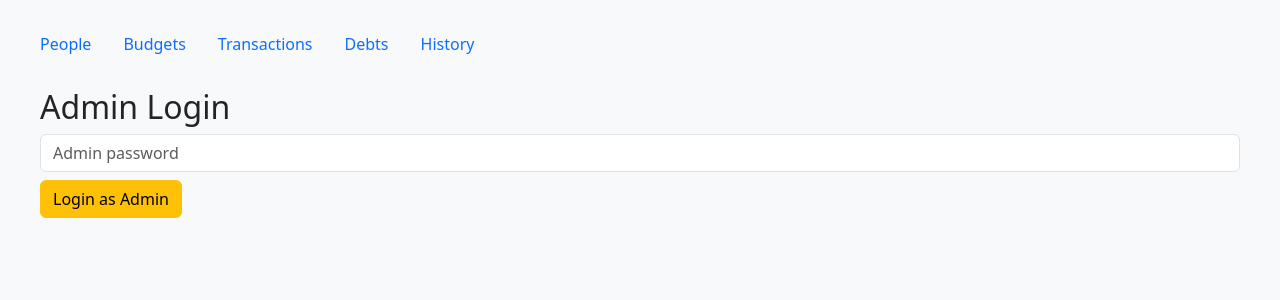
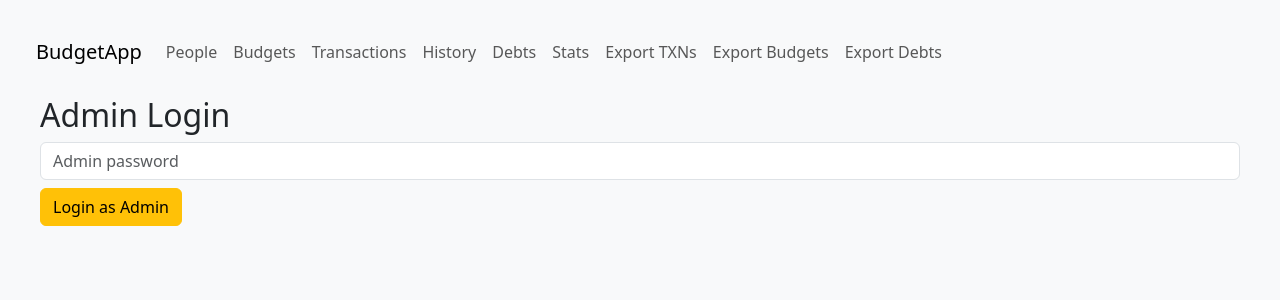
Before and after one commit to TarunB-Git/travelapp, a Flask app: page /admin/login in a window 1280 px wide. Shown: the top 300 px of the page. Run offline with Flask 3, Linux system fonts and the light colour scheme; parts of the project's set-up code (start-up, migrations or seed data) failed here and were passed over.

Commit message:
Update base.html

```diff
--- a/app/templates/base.html
+++ b/app/templates/base.html
@@ -10,13 +10,27 @@
   />
 </head>
 <body class="p-4 bg-light">
-  <nav class="nav mb-4 flex-wrap">
-    <a class="nav-link" href="{{ url_for('views_bp.people_page') }}">People</a>
-    <a class="nav-link" href="{{ url_for('views_bp.budgets_page') }}">Budgets</a>
-    <a class="nav-link" href="{{ url_for('views_bp.transactions_page') }}">Transactions</a>
-    <a class="nav-link" href="{{ url_for('views_bp.debts_page') }}">Debts</a>
-    <a class="nav-link" href="{{ url_for('views_bp.history_page') }}">History</a>
-  </nav>
+  <nav class="navbar navbar-expand-lg navbar-light bg-light mb-3">
+  <div class="container-fluid">
+    <a class="navbar-brand" href="/">BudgetApp</a>
+    <button class="navbar-toggler" type="button" data-bs-toggle="collapse" data-bs-target="#navMenu">
+      <span class="navbar-toggler-icon"></span>
+    </button>
+    <div class="collapse navbar-collapse" id="navMenu">
+      <ul class="navbar-nav me-auto mb-2 mb-lg-0">
+        <li class="nav-item"><a class="nav-link" href="/people">People</a></li>
+        <li class="nav-item"><a class="nav-link" href="/budgets">Budgets</a></li>
+        <li class="nav-item"><a class="nav-link" href="/transactions">Transactions</a></li>
+        <li class="nav-item"><a class="nav-link" href="/history">History</a></li>
+        <li class="nav-item"><a class="nav-link" href="/debts">Debts</a></li>
+        <li class="nav-item"><a class="nav-link" href="/budget-stats">Stats</a></li>
+        <li class="nav-item"><a class="nav-link" href="/export/transactions.csv">Export TXNs</a></li>
+        <li class="nav-item"><a class="nav-link" href="/export/budgets.csv">Export Budgets</a></li>
+        <li class="nav-item"><a class="nav-link" href="/export/debts.csv">Export Debts</a></li>
+      </ul>
+    </div>
+  </div>
+</nav>
 
   <div class="container-fluid px-3">
     {% block body %}{% endblock %}
```
